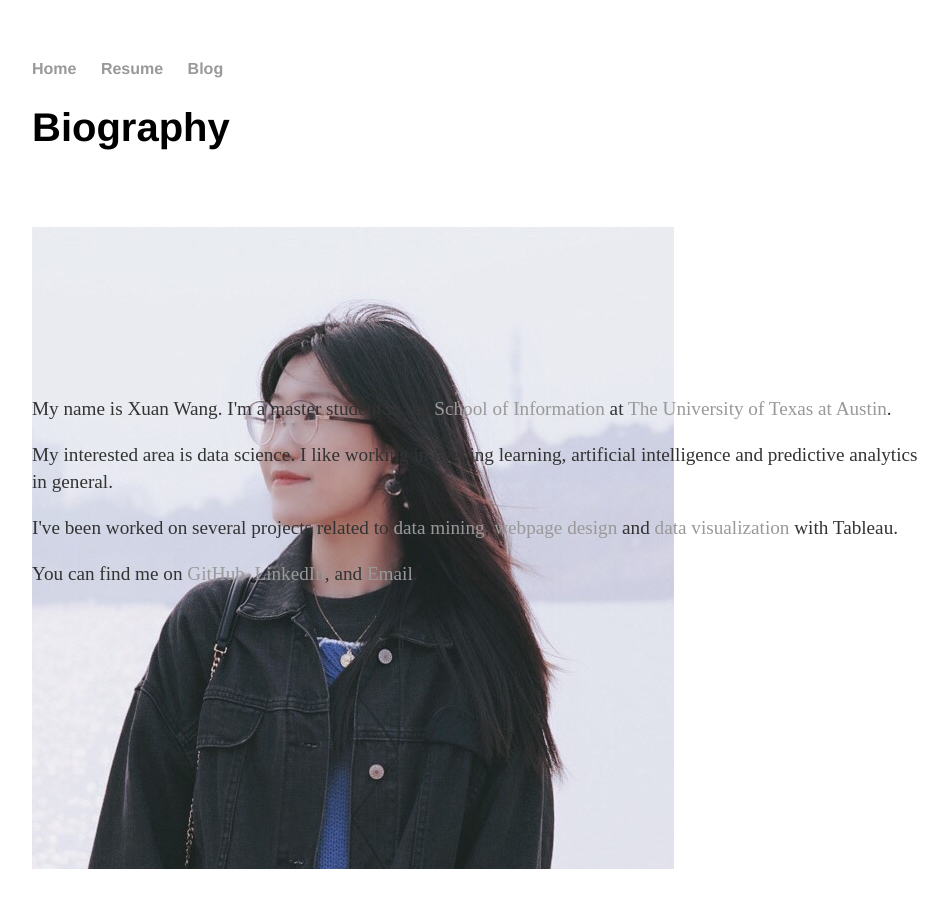
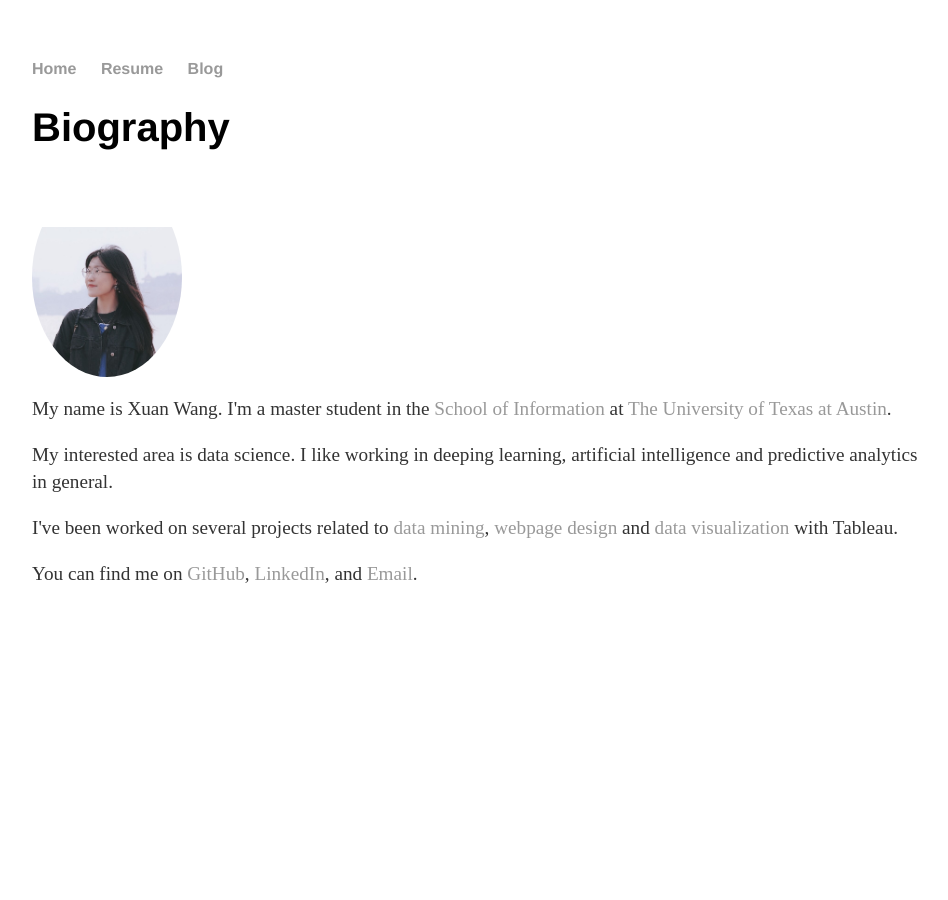
Before and after one commit to xxuanwang-zz/Portfolio, a Jekyll site: the page built from index.html, in a window 1280 px wide. Shown: the whole page, without its empty margins (160-1108 px from the left). Built offline with Jekyll 4.4.1, drawn with Linux system fonts in a browser that asks for light colours.

Commit message:
Update index.html

```diff
--- a/index.html
+++ b/index.html
@@ -8,14 +8,17 @@ title: Xuan Wang
   </header>
   <style>
 	  .div{
+		  border-radius:50%;
+		  overflow:hidden;
 		  width: 150px;
 		  height: 150px;
 		  padding-top:50px;
 	  }
 	  .img {
+		  width: 100%;
+		  height: auto;
 		  display:block;
 		  margin:0 auto;
-		  object-fit: cover;
   </style>
   <section id="about">
     <div class="div">
```
